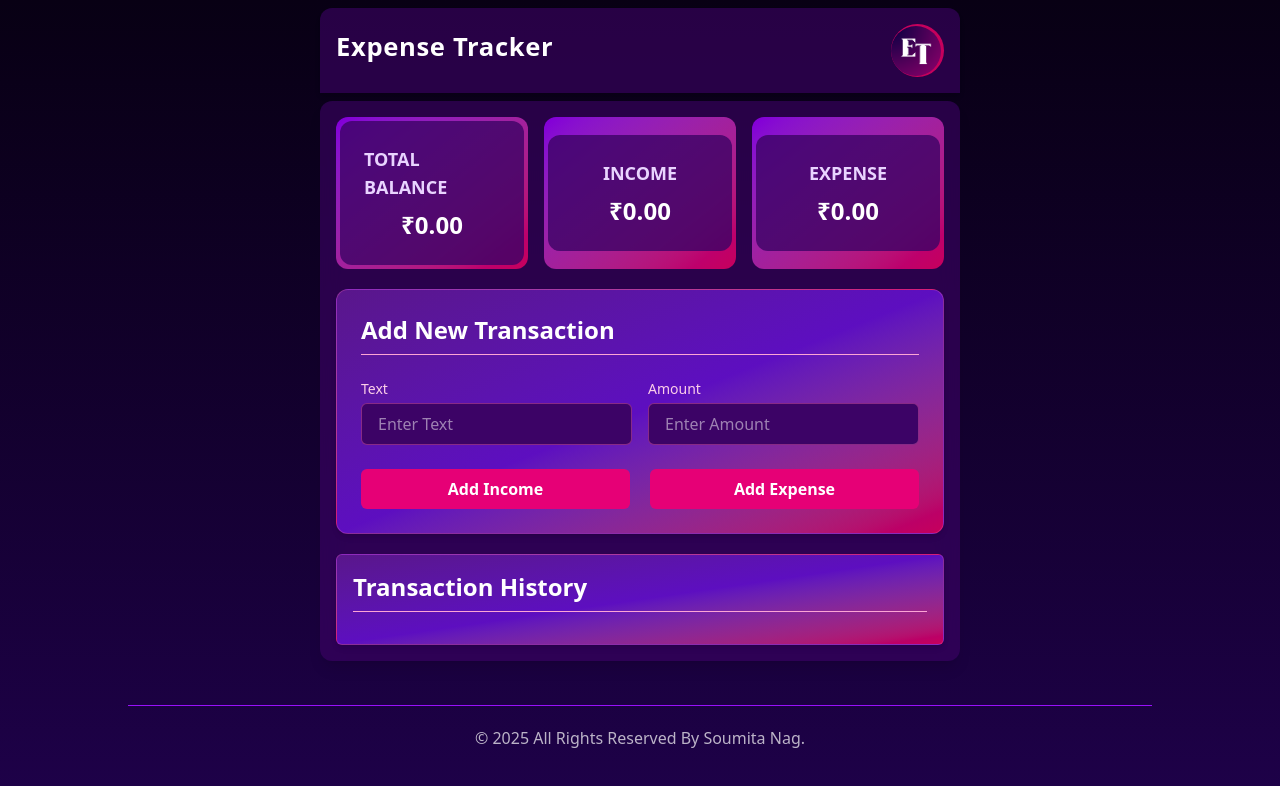
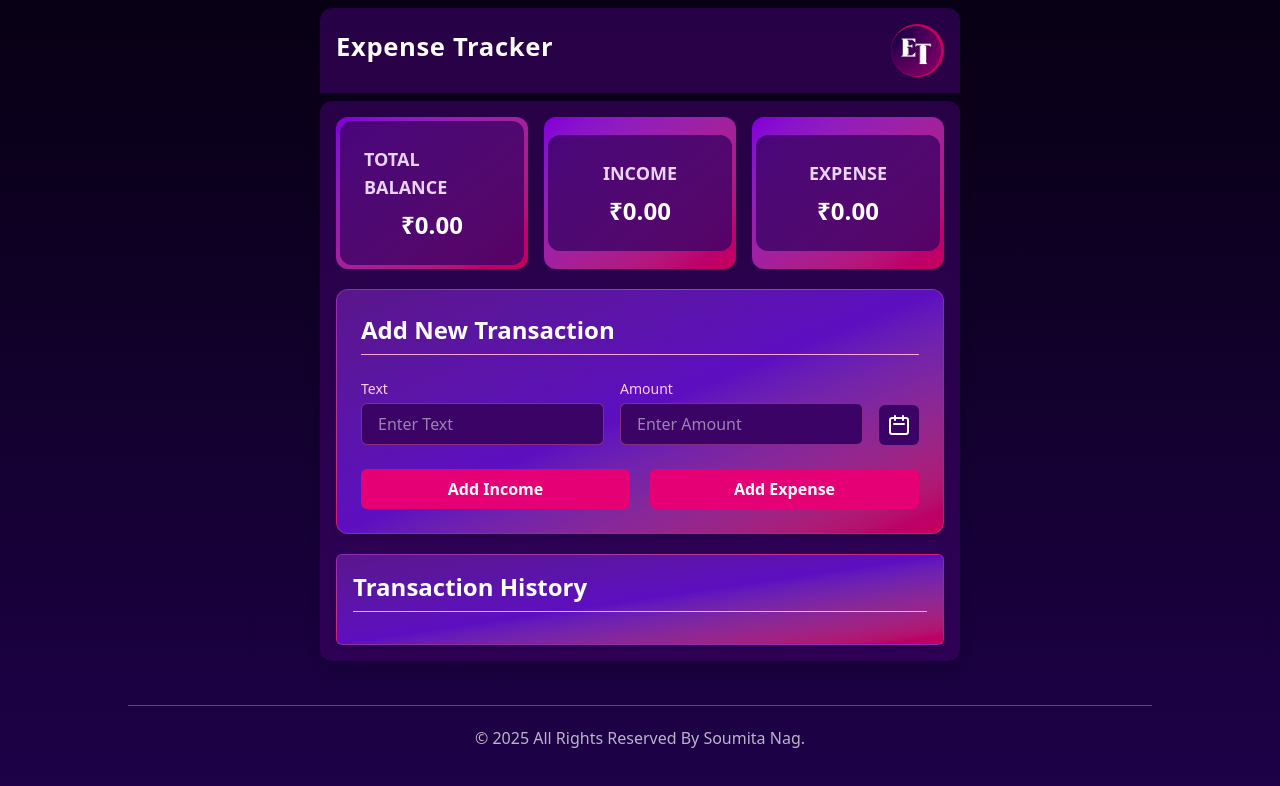
Before and after one commit to Soumita-Nag/ExpenseTracker, a Vue app: page / in a window 1280 px wide. Shown: the top 786 px of the page. Built offline with nearby package versions, Linux system fonts and the light colour scheme.

Commit message:
feature added: date modification

```diff
--- a/src/App.vue
+++ b/src/App.vue
@@ -59,14 +59,14 @@ const generateUniqId = () => {
 const deleteTransaction = async (id) => {
   const result = await Swal.fire({
     title: 'Are you sure?',
-    text: "This transaction will be deleted permanently!",
+    text: 'This transaction will be deleted permanently!',
     icon: 'warning',
     showCancelButton: true,
     confirmButtonColor: '#d33',
     cancelButtonColor: '#3085d6',
     confirmButtonText: 'Yes, delete it!',
     cancelButtonText: 'Cancel',
-    background:'#1e0149',
+    background: '#1e0149',
     color: 'white',
   })
 
--- a/src/components/AddTransaction.vue
+++ b/src/components/AddTransaction.vue
@@ -1,6 +1,6 @@
 <template>
   <div
-    class="mx-auto mt-5 p-6 bg-gradient-to-br from-purple-900 via-violet-800 to-pink-700 shadow-md rounded-xl transition-all duration-300 border border-pink-400/30"
+    class="mx-auto mt-5 p-6 bg-gradient-to-br from-purple-900 via-violet-800 to-pink-700 shadow-md rounded-xl transition-all duration-300 border border-pink-400/30 max-w-3xl"
   >
     <div class="mb-6">
       <h3 class="text-2xl font-semibold text-white pb-2 border-b border-pink-300">
@@ -9,8 +9,8 @@
     </div>
 
     <form @submit.prevent class="space-y-6 w-full">
-      <div class="grid grid-cols-1 sm:grid-cols-2 gap-4">
-        <div class="flex flex-col">
+      <div class="flex flex-wrap gap-4 items-end">
+        <div class="flex flex-col flex-1 min-w-[200px]">
           <label for="text" class="mb-1 text-sm font-medium text-pink-200">Text</label>
           <input
             type="text"
@@ -21,7 +21,8 @@
             v-model="text"
           />
         </div>
-        <div class="flex flex-col">
+
+        <div class="flex flex-col flex-1 min-w-[200px]">
           <label for="amt" class="mb-1 text-sm font-medium text-pink-200">Amount</label>
           <input
             type="text"
@@ -33,8 +34,34 @@
             inputmode="numeric"
           />
         </div>
+
+        <div class="flex items-center">
+          <div class="relative">
+            <button
+              type="button"
+              class="p-2 bg-purple-950 rounded-md hover:bg-purple-800 text-white"
+              @click="toggleDateInput"
+            >
+              <svg xmlns="http://www.w3.org/2000/svg" class="h-6 w-6" fill="none"
+                viewBox="0 0 24 24" stroke="currentColor">
+                <path stroke-linecap="round" stroke-linejoin="round" stroke-width="2"
+                  d="M8 7V3m8 4V3m-9 8h10M5 21h14a2 2 0 002-2V7a2 2 0 00-2-2H5a2 2 0 00-2 2v12a2 2 0 002 2z" />
+              </svg>
+            </button>
+
+            <input
+              v-show="showDateInput"
+              type="date"
+              name="date"
+              id="date"
+              class="absolute top-10 left-0 px-4 py-2 rounded-md border border-pink-400/40 bg-purple-950 text-white focus:outline-none focus:ring-2 focus:ring-pink-400"
+              v-model="today"
+            />
+          </div>
+        </div>
       </div>
-      <div class="flex gap-5">
+
+      <div class="flex gap-5 mt-4">
         <button
           type="submit"
           class="w-1/2 cursor-pointer px-6 py-2 bg-pink-600 text-white font-semibold rounded-md hover:bg-pink-700 transition"
@@ -53,16 +80,29 @@
     </form>
   </div>
 </template>
-
 <script setup>
-import { ref } from 'vue'
+import { ref, onMounted } from 'vue'
 import { useToast } from 'vue-toastification'
 
 const text = ref('')
 const cost = ref('')
+const today = ref('')
+const showDateInput = ref(false)
 
 const toast = useToast()
 const emit = defineEmits(['transactionSubmit'])
+
+const calcDate = () => {
+  const date = new Date()
+  const year = date.getFullYear()
+  const month = (date.getMonth() + 1).toString().padStart(2, '0')
+  const day = date.getDate().toString().padStart(2, '0')
+  today.value = `${year}-${month}-${day}`
+}
+
+const toggleDateInput = () => {
+  showDateInput.value = !showDateInput.value
+}
 
 const addIncome = () => {
   if (!text.value && !cost.value) {
@@ -78,21 +118,18 @@ const addIncome = () => {
     toast.error('Amount must contain Numeric Value!')
     return
   }
-  const date = new Date()
-  const day = date.getDate()
-  const month = date.getMonth() + 1
-  const year = date.getFullYear()
-  const today = day + '-' + month + '-' + year
 
   const transactionData = {
     text: text.value,
     cost: parseFloat(cost.value),
-    date: today,
+    date: today.value,
   }
+
   emit('transactionSubmit', transactionData)
   text.value = ''
   cost.value = ''
 }
+
 const addExpense = () => {
   if (!text.value && !cost.value) {
     toast.error('Both fields must be filled!')
@@ -107,21 +144,19 @@ const addExpense = () => {
     toast.error('Amount must contain Numeric Value!')
     return
   }
-  const date = new Date()
-  const day = date.getDate()
-  const month = date.getMonth() + 1
-  const year = date.getFullYear()
-  const today = day + '-' + month + '-' + year
-  // alert(today);
+
   const transactionData = {
     text: text.value,
-    cost: parseFloat(cost.value * -1),
-    date: today,
+    cost: parseFloat(cost.value) * -1,
+    date: today.value,
   }
+
   emit('transactionSubmit', transactionData)
   text.value = ''
   cost.value = ''
 }
+
+onMounted(() => {
+  calcDate()
+})
 </script>
-
-<style scoped></style>
```
